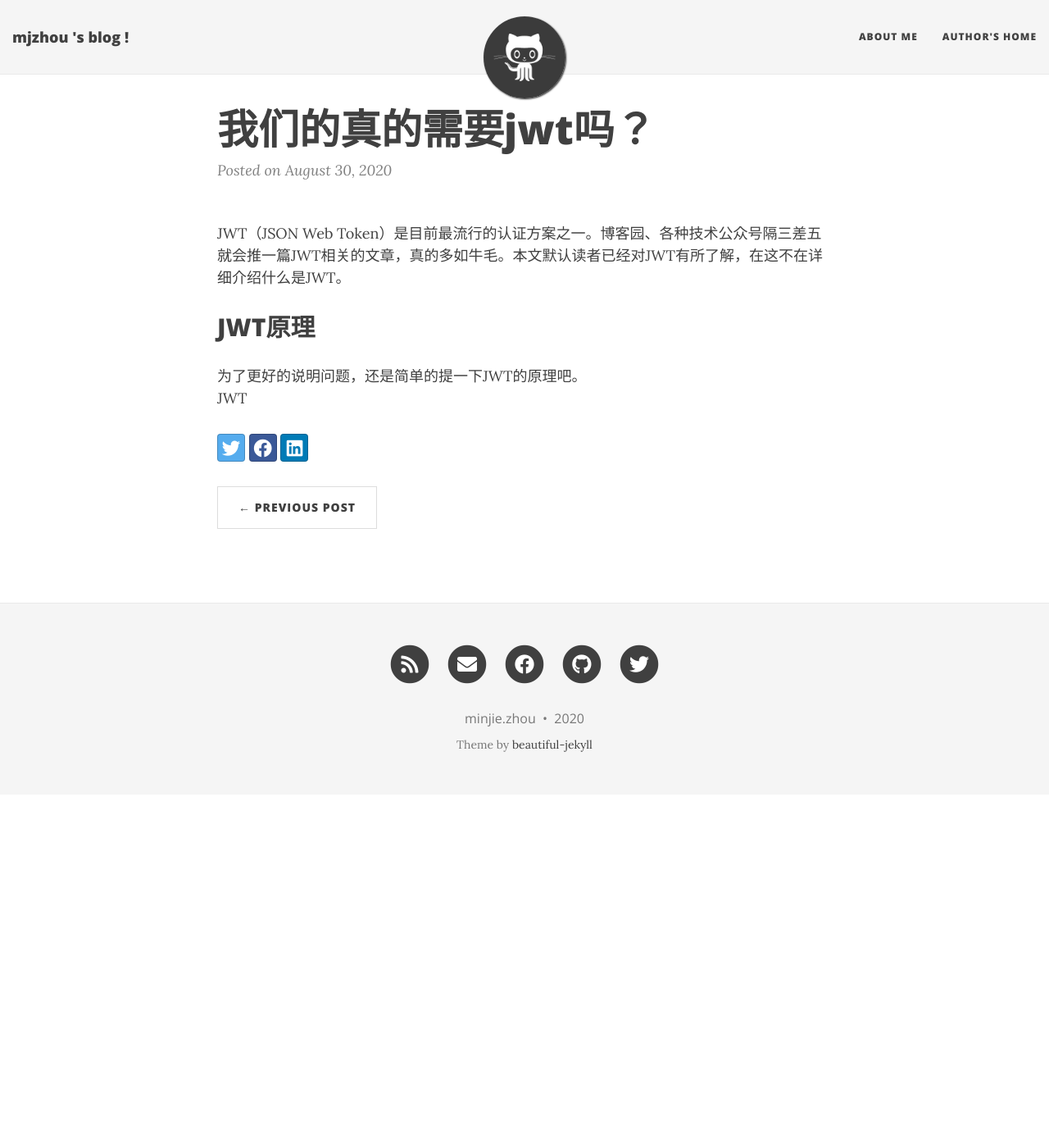
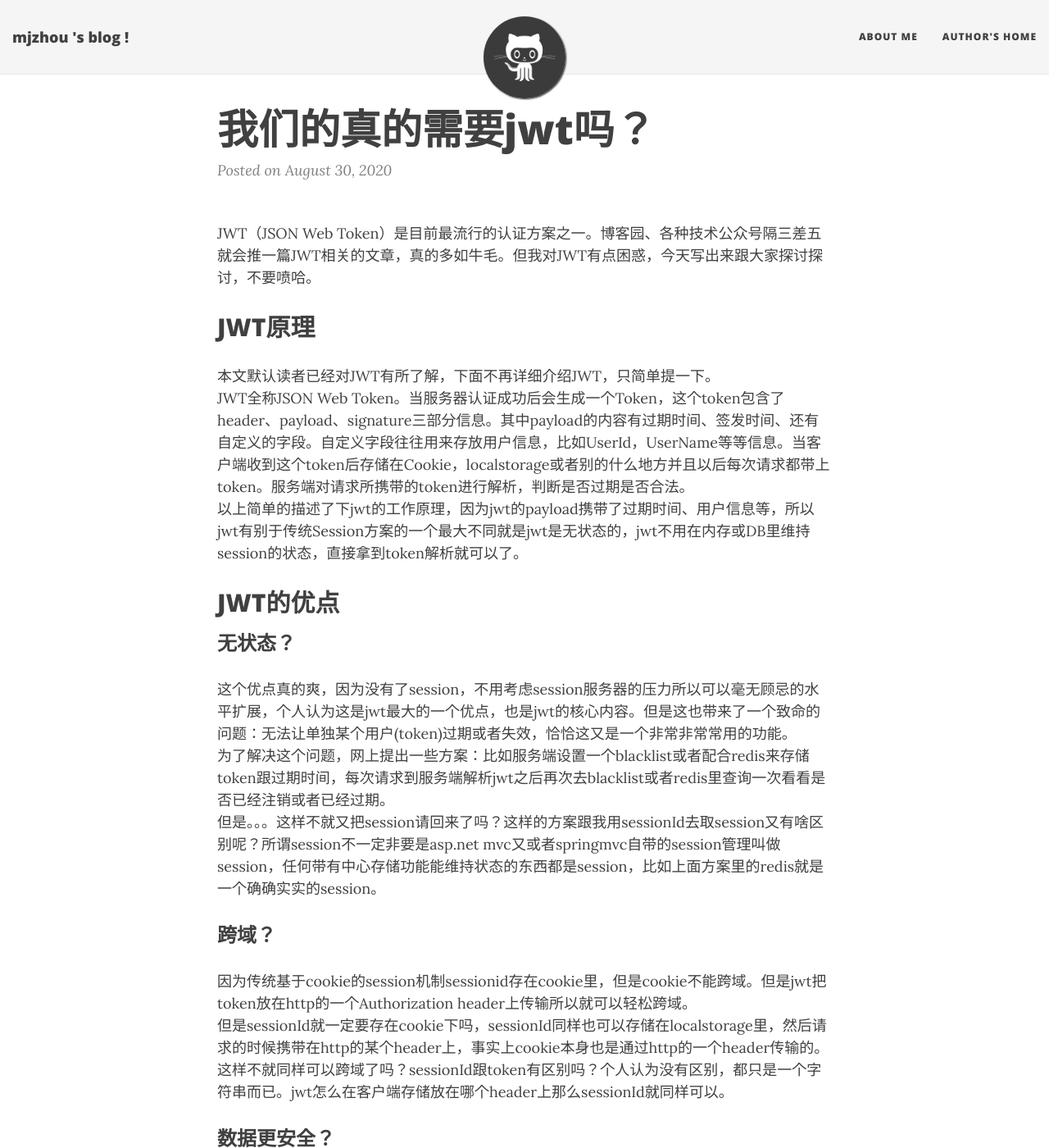
Before and after one commit to kklldog/cnblogs, a Jekyll site: the page built from _posts/2020-08-30-我们的真的需要JWT吗？.md, in a window 1280 px wide and 1400 px high. Shown: the whole window at 82% size. Built offline with Jekyll 4.4.1, drawn with Linux system fonts in a browser that asks for light colours; nearby versions of some CDN libraries; some of the changed text lies outside the part shown.

Commit message:
Update 2020-08-30-我们的真的需要JWT吗？.md

```diff
--- a/_posts/2020-08-30-我们的真的需要JWT吗？.md
+++ b/_posts/2020-08-30-我们的真的需要JWT吗？.md
@@ -1,4 +1,19 @@
-JWT（JSON Web Token）是目前最流行的认证方案之一。博客园、各种技术公众号隔三差五就会推一篇JWT相关的文章，真的多如牛毛。本文默认读者已经对JWT有所了解，在这不在详细介绍什么是JWT。
+JWT（JSON Web Token）是目前最流行的认证方案之一。博客园、各种技术公众号隔三差五就会推一篇JWT相关的文章，真的多如牛毛。但我对JWT有点困惑，今天写出来跟大家探讨探讨，不要喷哈。
 ## JWT原理
-为了更好的说明问题，还是简单的提一下JWT的原理吧。
-JWT
+本文默认读者已经对JWT有所了解，下面不再详细介绍JWT，只简单提一下。
+JWT全称JSON Web Token。当服务器认证成功后会生成一个Token，这个token包含了header、payload、signature三部分信息。其中payload的内容有过期时间、签发时间、还有自定义的字段。自定义字段往往用来存放用户信息，比如UserId，UserName等等信息。当客户端收到这个token后存储在Cookie，localstorage或者别的什么地方并且以后每次请求都带上token。服务端对请求所携带的token进行解析，判断是否过期是否合法。
+以上简单的描述了下jwt的工作原理，因为jwt的payload携带了过期时间、用户信息等，所以jwt有别于传统Session方案的一个最大不同就是jwt是无状态的，jwt不用在内存或DB里维持session的状态，直接拿到token解析就可以了。
+## JWT的优点
+### 无状态？
+这个优点真的爽，因为没有了session，不用考虑session服务器的压力所以可以毫无顾忌的水平扩展，个人认为这是jwt最大的一个优点，也是jwt的核心内容。但是这也带来了一个致命的问题：无法让单独某个用户(token)过期或者失效，恰恰这又是一个非常非常常用的功能。
+为了解决这个问题，网上提出一些方案：比如服务端设置一个blacklist或者配合redis来存储token跟过期时间，每次请求到服务端解析jwt之后再次去blacklist或者redis里查询一次看看是否已经注销或者已经过期。
+但是。。。这样不就又把session请回来了吗？这样的方案跟我用sessionId去取session又有啥区别呢？所谓session不一定非要是asp.net mvc又或者springmvc自带的session管理叫做session，任何带有中心存储功能能维持状态的东西都是session，比如上面方案里的redis就是一个确确实实的session。
+### 跨域？
+因为传统基于cookie的session机制sessionid存在cookie里，但是cookie不能跨域。但是jwt把token放在http的一个Authorization header上传输所以就可以轻松跨域。
+但是sessionId就一定要存在cookie下吗，sessionId同样也可以存储在localstorage里，然后请求的时候携带在http的某个header上，事实上cookie本身也是通过http的一个header传输的。这样不就同样可以跨域了吗？sessionId跟token有区别吗？个人认为没有区别，都只是一个字符串而已。jwt怎么在客户端存储放在哪个header上那么sessionId就同样可以。
+### 数据更安全？
+jwt的签名也仅仅是仿篡改，把数据直接存储在客户端，尽管可以加密（jwt加密不是必须的），但是显然谈不上安全。如果是一串无意义的sessionId，她不存储数据，又不能篡改，是不是更安全呢？
+### 预防CSRF？
+这个通跨域那个解释一样，sessionId不一定非要存储在cookie中。
+## 总结
+为了预防被喷，再次强调下。今天写下这不是为了喷jwt。jwt本身设计没有什么问题。真正无状态的jwt确实可以带来实实在在的好处，服务端水平扩容变的异常容易，再也不用担心session复制的效率问题，也不用担心session挂掉后整个集群全部无法正常工作的问题，确实是一个实实在在的好东西。    但是，好东西就一定大家都需要吗？个人认为如果您所要开发的系统并发量不是那么高，对水平扩展没那么高的需求，并且对用户注销是刚需，那么请好好考虑下是否真的需要jwt。或许简单的sessionId配合一个存储工具比如redis，更能符合你的要求。如果你的程序并发高，用户量大，实时在线人多，那么使用真无状态jwt是一个非常好的选择。它能够让你从容的水平扩容，它能够让你省下不少session服务器的费用，session服务不再是您系统的瓶颈。但是这样的系统又有多少？
```
